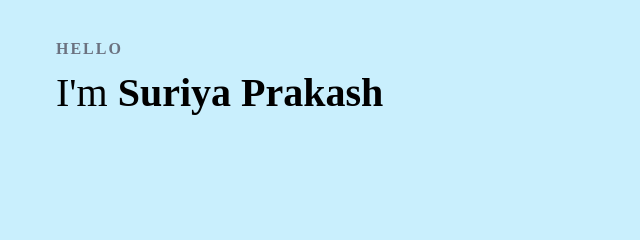
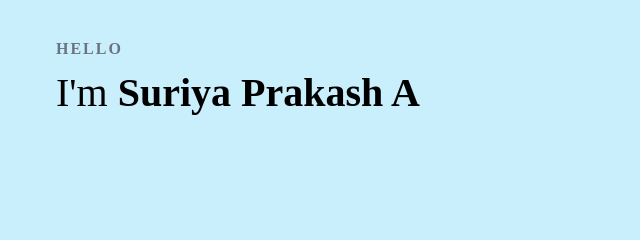
Before and after one commit to SuriyaPrakash144/Portfolio-Page, a plain HTML site: page index.html in a window 1280 px wide. Shown: the part 241-481 px from the top of the page, 0-640 px from the left. Drawn offline with nearby package versions, Linux system fonts and the light colour scheme.

Commit message:
Update index.html

```diff
--- a/index.html
+++ b/index.html
@@ -41,7 +41,7 @@
         <div class="contents">
           <p class="subtitle">HELLO</p>
           <h1 class="title">
-            I'm <span>Suriya Prakash<br/></span><p class="animatedtext">Web Developer</p>
+            I'm <span>Suriya Prakash A<br/></span><p class="animatedtext">Web Developer</p>
           </h1>
           <p class="description">
 
```
